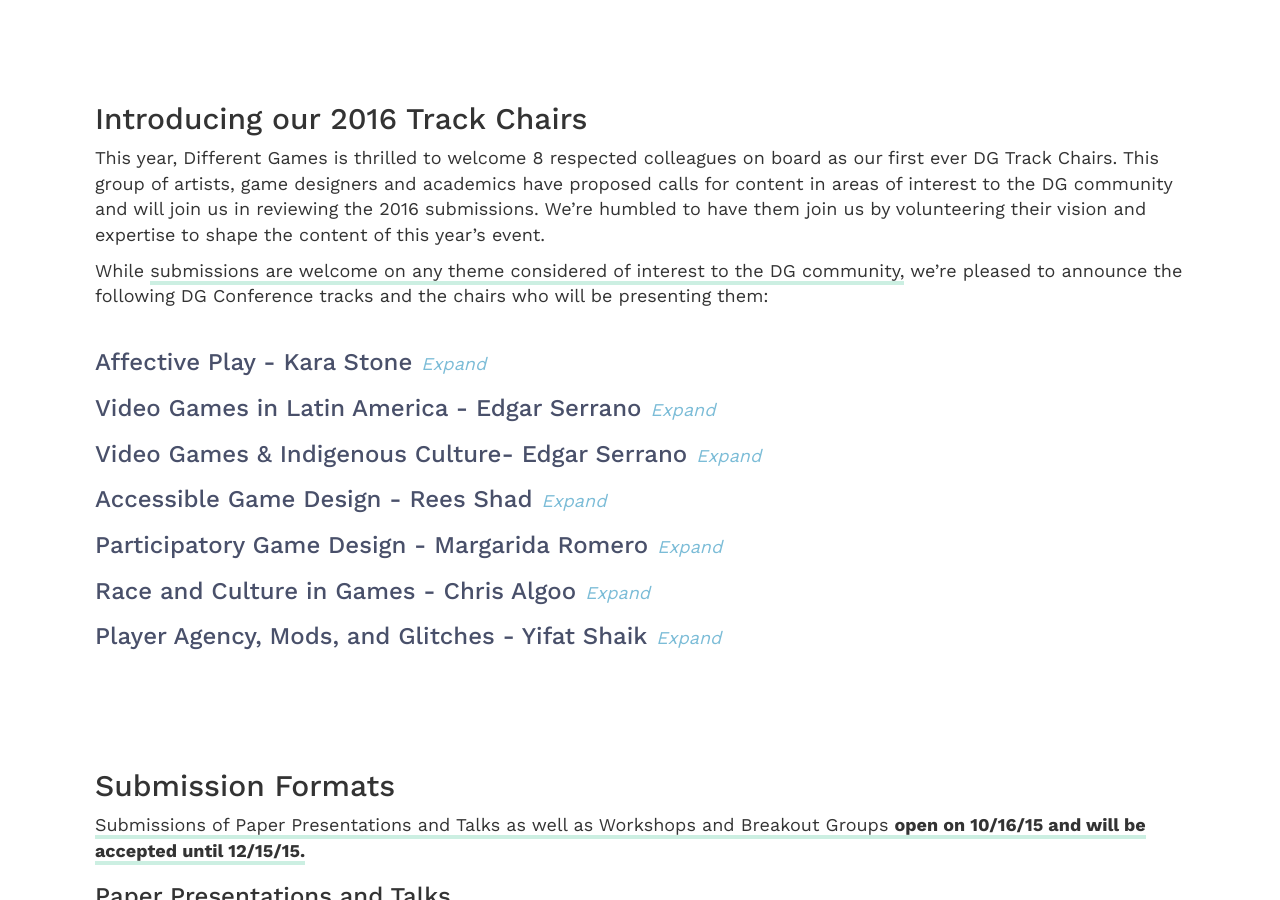
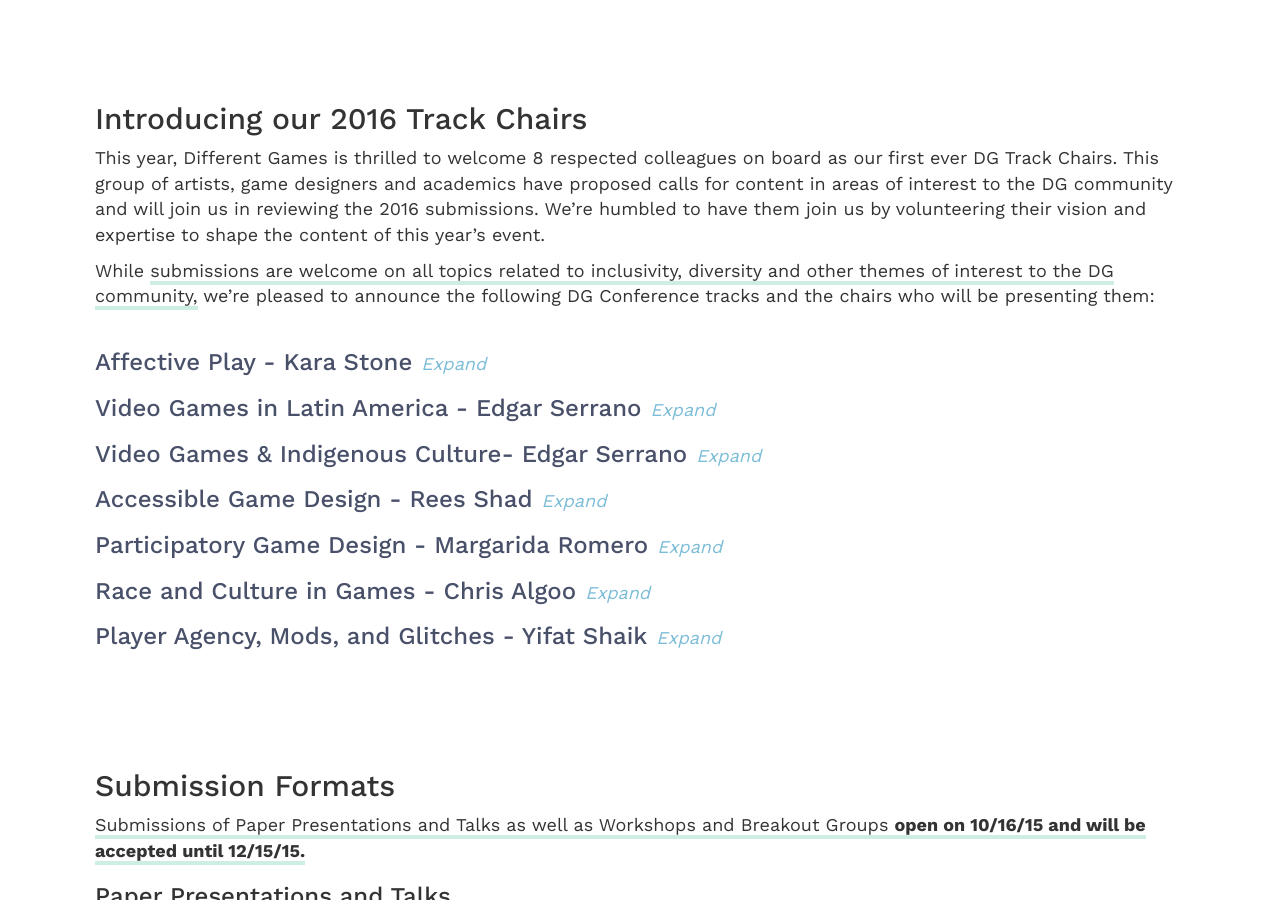
Before and after one commit to differentgames/conference-2016-site, a Jekyll site: the page built from index.html, in a window 1280 px wide and 900 px high, scrolled down 606 px. Built offline with Jekyll 4.4.1, drawn with Linux system fonts in a browser that asks for light colours; nearby versions of some CDN libraries; some of the changed lines change nothing that is shown.

Commit message:
Update index.html
Rephrased second paragraph for Introducing 2016 Track Chairs. Fixed some typos.

```diff
--- a/index.html
+++ b/index.html
@@ -39,7 +39,7 @@ We’re humbled to have them join us by volunteering their vision and expertise
     </p>
 
     <p>
-While <span class="cool">submissions are welcome on any theme considered of interest to the DG community,</span> we’re pleased to announce the following DG Conference tracks and the chairs who will be presenting them:
+While <span class="cool">submissions are welcome on all topics related to inclusivity, diversity and other themes of interest to the DG community,</span> we’re pleased to announce the following DG Conference tracks and the chairs who will be presenting them:
     </p>
 
     <div class="track-chairs">
@@ -48,12 +48,12 @@ While <span class="cool">submissions are welcome on any theme considered of inte
       <a role="button" data-toggle="collapse" href="#affective-play" class="collapsed"><h3>Affective Play - Kara Stone</h3></a>
       <div class="collapse" id="affective-play">
         <p>
-  This track will consider the topic of feelings and videogames, examining the lines between emotions, bodies and the psyche, and opening up spaces for alternative modes of thought, discourse, and play.
+  This track will consider the topic of feelings and video games, examining the lines between emotions, bodies and the psyche, and opening up spaces for alternative modes of thought, discourse, and play.
   Affect bridges experiences from the personal to the political, and is an epistemological lens that can help us explore the depths of experience found within sensation, feelings, cognition and objects.
-  All videogames use the body and the senses as a mode of interaction yet there is still often a sense of disembodiment, of falling into the screen.
+  All video games use the body and the senses as a mode of interaction yet there is still often a sense of disembodiment, of falling into the screen.
   What are the ways in which we do and do not embody play?
   How are feelings communicated through games?
-  What happens to the players (and the creators) when games explore intense emotions such as mental illness, abuse, death, deep love, queer desire?
+  What happens to the players (and the creators) when games explore intense emotions such as mental illness, abuse, death, deep love, and queer desire?
   Submissions might include (but are not limited to) reflection on representations of mental health, sex and sexuality, analyses of the physical medium of games (including sensory-based controllers), critiques of the "immersive," online social relationships, and the feelings that come up when playing, hacking, and creating games.
         </p>
       </div>
@@ -63,8 +63,8 @@ While <span class="cool">submissions are welcome on any theme considered of inte
       <a role="button" data-toggle="collapse" href="#games-in-latin-america" class="collapsed"><h3>Video Games in Latin America - Edgar Serrano</h3></a>
       <div class="collapse" id="games-in-latin-america">
         <p>
-  In Latin America, videogames are still in many ways taboo; and terms like gamification are barely mentioned.
-  This track is welcomes conversation with those OUTSIDE the industry who have taken on the risks associated with collaborating on or investing in those who are inside it.
+  In Latin America, video games are still in many ways taboo; and terms like gamification are barely mentioned.
+  This track welcomes conversation with those OUTSIDE the industry who have taken on the risks associated with collaborating on or investing in those who are inside it.
   What motivates some to engage with media that remains taboo, and how is their experience and perspective on games different than in countries where the cultural acceptance of games is taken for granted?
         </p>
       </div>
@@ -74,7 +74,7 @@ While <span class="cool">submissions are welcome on any theme considered of inte
       <a role="button" data-toggle="collapse" href="#games-and-indigenous-culture" class="collapsed"><h3>Video Games & Indigenous Culture- Edgar Serrano</h3></a>
       <div class="collapse" id="games-and-indigenous-culture">
         <p>
-  This track will explore the relationship of videogames to indigenous culture. Given the success of a number of recent high profile game projects focused on representing indigenous culture and history, what is the potential and observed impact of video games depicting indigenous traditions or experiences.
+  This track will explore the relationship of video games to indigenous culture. Given the success of a number of recent high profile game projects focused on representing indigenous culture and history, what is the potential and observed impact of video games depicting indigenous traditions or experiences?
   Post-mortems, research projects and insights from those currently working on titles are welcome to share about specific projects and offer insights into their goals and methodologies as well as the outcome of their work.
         </p>
       </div>
@@ -98,7 +98,7 @@ While <span class="cool">submissions are welcome on any theme considered of inte
   Participatory game design activities possess the ability to promote inclusivity and strengthen social solidarity among diverse groups.
   The participatory game design is a process aiming to engage end-users not only as a players or testers but as active participants of the game design decision process.
   The process and experience of collaborating on a game design project provides participants with meaningful, fulfilling experiences that may bring them closer together and help raise critical awareness of the lived experiences of other individuals and groups.
-  This track welcomes papers exploring strategies for promoting participative game design, insightful reflections on the experience coordinating or being involved in a participatory game design exercise,research or practical cases, and potential obstacles or challenges proponents need to keep in mind when constructing a participatory game design exercise.
+  This track welcomes papers exploring strategies for promoting participative game design, insightful reflections on the experience coordinating or being involved in a participatory game design exercise, research or practical cases, and potential obstacles or challenges proponents need to keep in mind when constructing a participatory game design exercise.
   Different approaches of participatory game design are welcome to this track including but not limiting to co-design, intergenerational game creation, game design as a knowledge modelling activity and inclusive design.
         </p>
       </div>
@@ -113,7 +113,7 @@ While <span class="cool">submissions are welcome on any theme considered of inte
   In this track, we will explore race and culture in games in a number of ways.
   Looking at games from the past, present and future, we will discuss ways to encourage the creation of culturally diverse games and creators, and highlight those already in the field.
   We also welcome discussions of the effects of representation (or lack thereof) on players and creators.
-  As this is a broad and deep topic, and there are infinite ways to examine it.
+  This is a broad and deep topic, and there are infinite ways to examine it.
   Subtopics might include Cultural Appropriation; Cultural Stereotypes; Diversity in Creators; Diversity in Works and Characters; Race, Culture, and Intersectionality.
         </p>
       </div>
```
